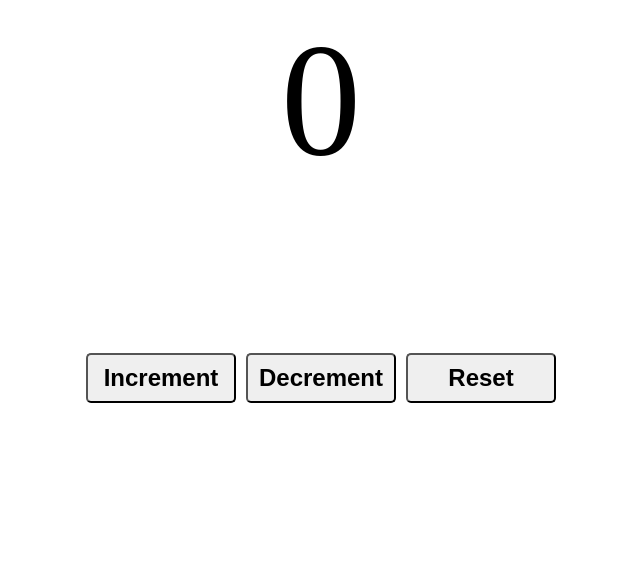
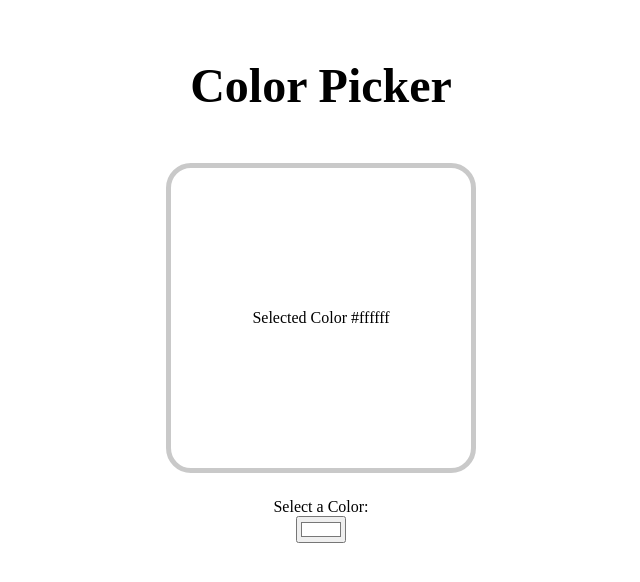
Before and after one commit to santoshpoptani/React-Intro, a React (Vite) app in the folder my-react-app/: page / in a window 1280 px wide. Shown: the top 582 px of the page, without its empty margins (319-959 px from the left). Built offline with nearby package versions, Linux system fonts and the light colour scheme.

Commit message:
OnChnageEvent and Build ColorPicker

```diff
--- a/my-react-app/src/App.jsx
+++ b/my-react-app/src/App.jsx
@@ -5,6 +5,8 @@ import List from "./List";
 import Button from "./Button";
 import MyComponent from "./MyComponent";
 import Counter from "./Counter";
+import OnChangeEvent from "./OnChangeEvent";
+import ColourPicker from "./ColourPicker";
 
 //This is also a component but act as a parent component
 
@@ -13,8 +15,10 @@ function App(){
     return(
 
             <>
-           <Counter/>
+          <ColourPicker/>
             </>
+            // <OnChangeEvent/>
+            //<Counter/>
             //<MyComponent/>
             // <Button/>
             //<List/>
--- /dev/null
+++ b/my-react-app/src/ColourPicker.jsx
@@ -0,0 +1,23 @@
+
+import React,{useState} from 'react'
+
+function ColourPicker(){
+    const [color, setColor] = useState('#ffffff')
+    function handleColor(event){
+        setColor(event.target.value)
+    }
+
+    return(<div className='color-picker-container'>
+
+            <h1>Color Picker</h1>
+            <div className='color-display' style={{backgroundColor : color}}>
+                <p>Selected Color {color}</p>
+            </div>
+            <label>Select a Color:</label>
+            <input type='color' value={color} onChange={handleColor}></input>
+
+    </div>)
+
+}
+
+export default ColourPicker
--- /dev/null
+++ b/my-react-app/src/OnChangeEvent.jsx
@@ -0,0 +1,36 @@
+//onChange-> eventhandler used primarily with forms element
+//           ex . input , radio , select , textarea
+//           Triggers a functions every time a value of input changes
+
+import React , {useState} from "react"
+
+function OnChangeEvent(){
+
+    const [name , setName] = useState();
+    function handleNameChange(event){
+        setName(event.target.value)
+    }
+
+    const [payment , setPayment] = useState();
+    function handleSelect(event){
+        setPayment(event.target.value)
+    }
+    return(
+        <div>
+            <input type="text" onChange={handleNameChange}/>
+            <p>Name: {name}</p>
+
+            <select value={payment} onChange={handleSelect}>
+                <option value="" > Select An Otpion for payment</option>
+                <option value="Visa" > Visa</option>
+                <option value="Mastercard" > MasterCard</option>
+                <option value="GiftCard" >GiftCard</option>
+
+            </select>
+            <p>Payment: {payment}</p>
+        </div>
+    )
+
+}
+
+export default OnChangeEvent
--- a/my-react-app/src/index.css
+++ b/my-react-app/src/index.css
@@ -65,3 +65,25 @@ margin-bottom: 10px;
   background-color: hsl(0, 0%, 45%);
   color: aliceblue;
 }
+
+.color-picker-container{
+  display: flex;
+  flex-direction: column;
+  align-items: center;
+}
+
+h1{
+  margin: 50px;
+  font-size: 3rem;
+}
+.color-display{
+  width: 300px;
+  height: 300px;
+  display: flex;
+  justify-content: center;
+  align-items: center;
+  border: 5px solid hsl(0, 0%, 79%);
+  border-radius: 25px;
+  margin-bottom: 25px;
+  transition: 0.25s ease;
+}
```
